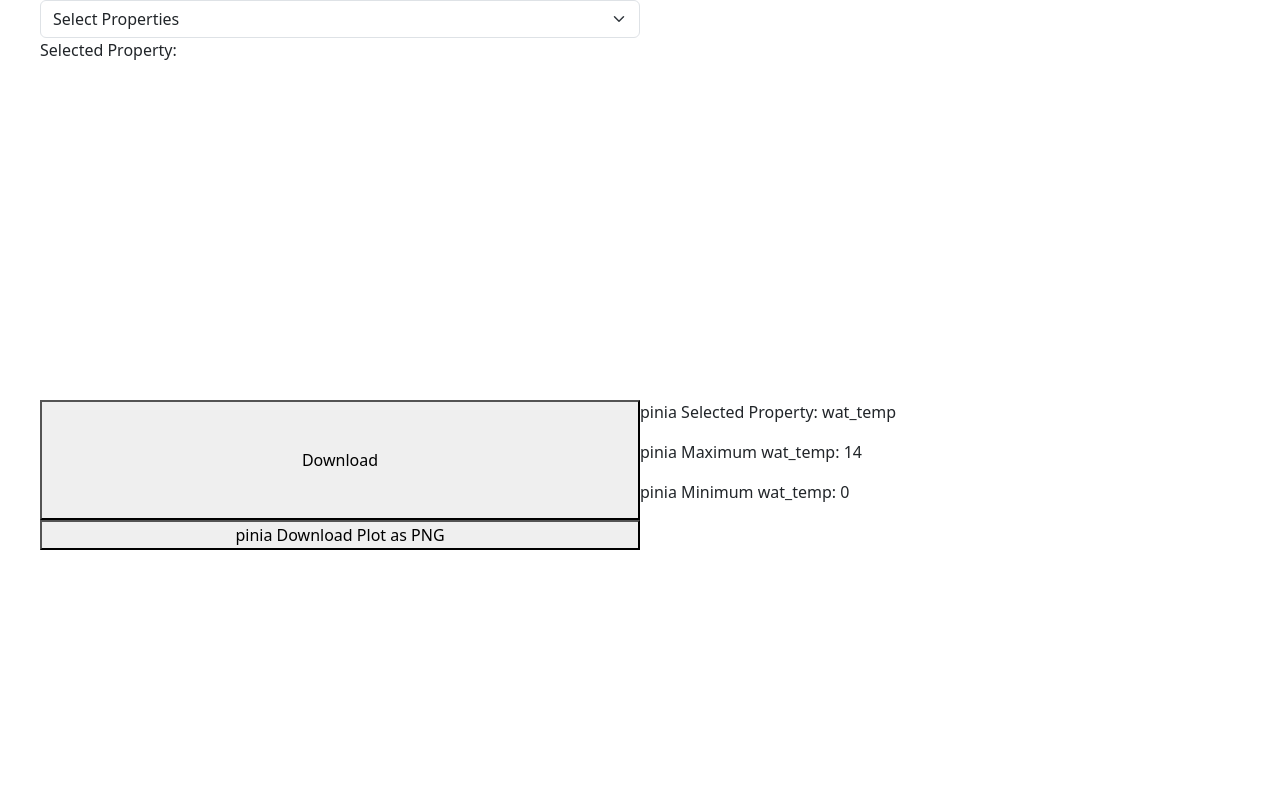
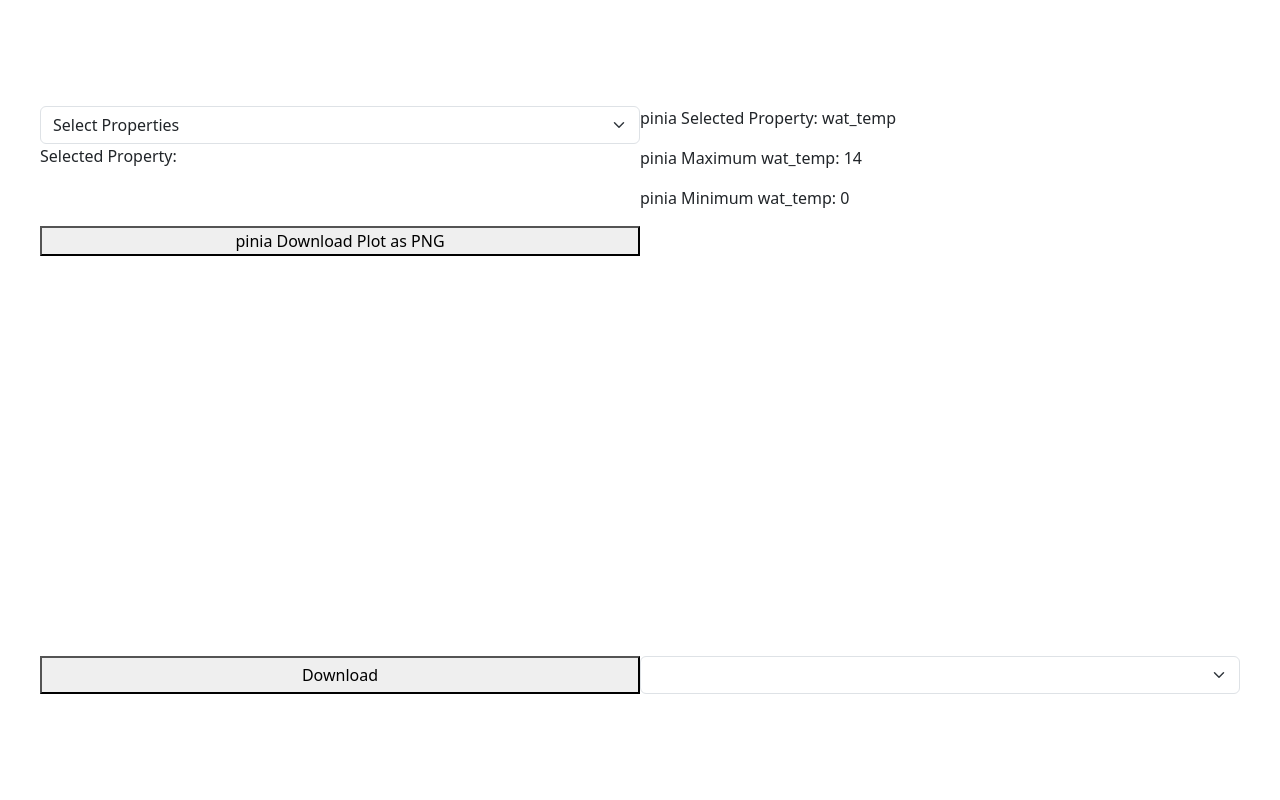
Before and after one commit to babuantalyn/firsttask, a Vue app: page / in a window 1280 px wide. Shown: the top 800 px of the page. Built offline with nearby package versions, Linux system fonts and the light colour scheme.

Commit message:
components update

```diff
--- a/src/App.vue
+++ b/src/App.vue
@@ -1,4 +1,5 @@
 <script setup>
+
 import { ref, onMounted } from "vue";
 import Plotly from "plotly.js-dist";
 import { useStatisticsStore } from '../src/stores/StatisticsStore';
@@ -8,15 +9,11 @@ console.log(statisticsStore.nameOfStatisticStore)
 
 import StatisticsTable from './StatisticsTable.vue';
 import Downloadbutton from "./Downloadbutton.vue";
-
+import StatisticsGraph from "./StatisticsGraph.vue";
 
 const selectedProperty = ref("");
 const data = ref(null);
 const range = ref({ min: null, max: null });
-
-
-
-// notes
 const properties = ref(["elevation", "q", "q_unc", "wat_temp"]);
 
 // Fetch JSON data asynchronously
@@ -69,6 +66,8 @@ function setRange(selectedProperty) {
   // Update the selected property in the Pinia store
   statisticsStore.selectedPropertyName = selectedProperty;
 }
+
+
 </script>
 
 <template>
@@ -94,8 +93,7 @@ function setRange(selectedProperty) {
   </div>
 
 
-   <div id="myDiv" style="width: 600px; height: 400px;"></div>
-  <button @click="handleClick">Download</button>
+
 
   <div>
       <p>pinia Selected Property: {{ statisticsStore.selectedPropertyName }}</p>
@@ -110,5 +108,5 @@ function setRange(selectedProperty) {
 
 <StatisticsTable/>
 <Downloadbutton/>
-
+<StatisticsGraph/>
   </template>
--- a/src/StatisticsGraph.vue
+++ b/src/StatisticsGraph.vue
@@ -0,0 +1,34 @@
+<script>
+import Plotly from "plotly.js-dist";
+
+export default {
+  methods: {
+    plotGraph(selectedProperty) {
+      let dataArr = extractPropertyData(selectedProperty);
+      const trace = {
+        x: dataArr,
+        type: "histogram",
+      };
+      const data = [trace];
+      Plotly.newPlot("myDiv", data);
+    },
+  },
+};
+</script>
+
+
+<template>
+    <div>
+    <select
+      class="form-select"
+      aria-label="Default select example"
+      v-model="selectedProperty"
+      @change="setRange(selectedProperty), plotGraph(selectedProperty)"
+    >
+      <option disabled value="">Select Properties</option>
+      <option v-for="property in properties" :key="property">
+        {{ property }}
+      </option>
+    </select>
+    </div>
+</template>
--- a/src/StatisticsTable.vue
+++ b/src/StatisticsTable.vue
@@ -16,9 +16,9 @@ import {
     <CTable v-if="selectedProperty">
       <CTableHead>
         <CTableRow>
-          <CTableHeaderCell scope="col">Property</CTableHeaderCell>
-          <CTableHeaderCell scope="col">Minimum</CTableHeaderCell>
-          <CTableHeaderCell scope="col">Maximum</CTableHeaderCell>
+          <CTableHeaderCell scope="col">Property </CTableHeaderCell>
+          <CTableHeaderCell scope="col">Minimum </CTableHeaderCell>
+          <CTableHeaderCell scope="col">Maximum </CTableHeaderCell>
         </CTableRow>
       </CTableHead>
       <CTableBody>
--- a/src/downloadbutton.vue
+++ b/src/downloadbutton.vue
@@ -31,6 +31,6 @@ export default {
 <template>
 
   <div id="myDiv" style="width: 600px; height: 400px;"></div>
-  <button @click="handleClick">Download</button>
+  <button @click="handleClick">Download check</button>
 
 </template>
--- a/src/stores/StatisticsStore.js
+++ b/src/stores/StatisticsStore.js
@@ -5,7 +5,7 @@ export const useStatisticsStore = defineStore("statisticStore", () => {
   const nameOfStatisticStore = ref("statisticStore");
   const maxValues = ref({ 0: 0 });
   const minValues = ref({ 0: 0 });
-  const selectedPropertyName = ref();
+  const selectedPropertyName = ref(null);
   const plotImageUrl = ref(null);
 
   return {
@@ -16,6 +16,5 @@ export const useStatisticsStore = defineStore("statisticStore", () => {
     plotImageUrl,
     maxPropertyValue: computed(() => selectedPropertyName.value ? maxValues.value[selectedPropertyName.value] : null),
     minPropertyValue: computed(() => selectedPropertyName.value ? minValues.value[selectedPropertyName.value] : null),
-
   };
 });
```
